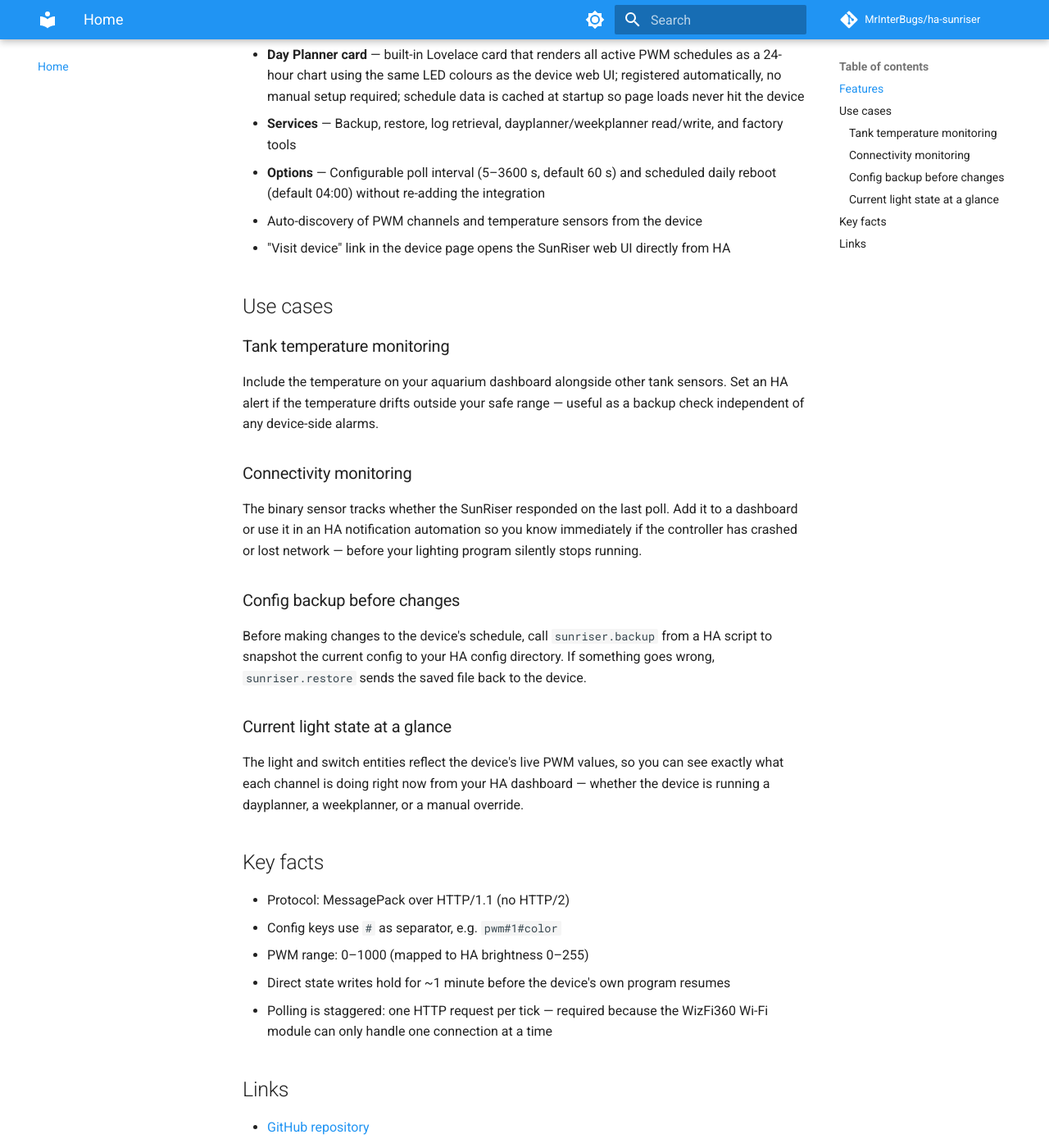
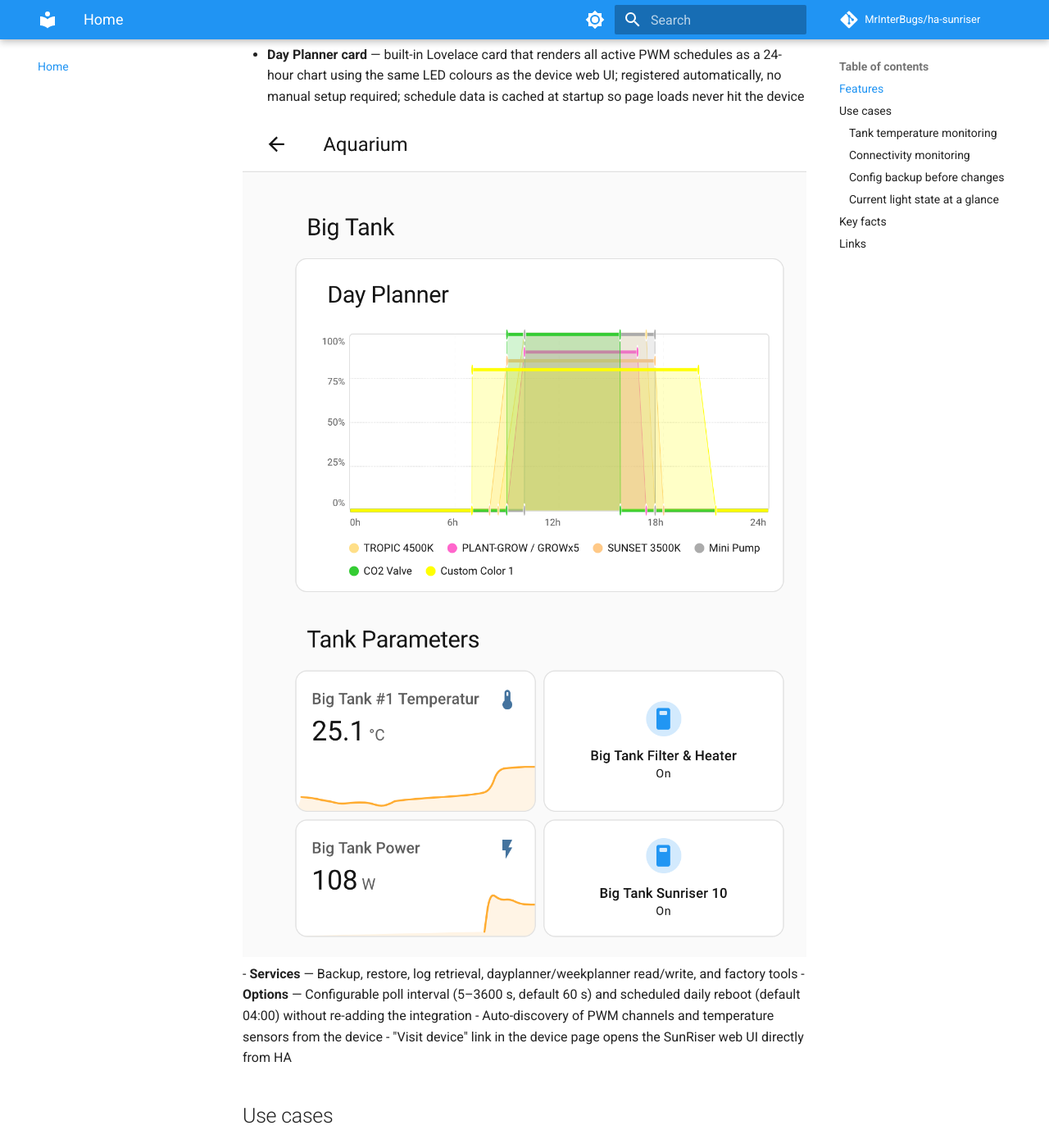
Before and after one commit to MrInterBugs/ha-sunriser, an MkDocs documentation site: the page built from docs/index.md, in a window 1280 px wide and 1400 px high, scrolled down 772 px. Shown: the whole window at 82% size. Built offline with MkDocs 1.6.1 and Material for MkDocs 9.7.7, drawn with Linux system fonts in a browser that asks for light colours; comment, search, counter and statistics services are not loaded.

Commit message:
docs: added images to mkdocs as well

```diff
--- a/docs/index.md
+++ b/docs/index.md
@@ -14,6 +14,8 @@
 - **Binary Sensor** — Connectivity sensor that reports whether the device responded on the last poll cycle
 - **Button** — **Reboot** button to restart the device directly from HA
 - **Day Planner card** — built-in Lovelace card that renders all active PWM schedules as a 24-hour chart using the same LED colours as the device web UI; registered automatically, no manual setup required; schedule data is cached at startup so page loads never hit the device
+
+![Example aquarium dashboard with Day Planner card](images/example_dashboard.png)
 - **Services** — Backup, restore, log retrieval, dayplanner/weekplanner read/write, and factory tools
 - **Options** — Configurable poll interval (5–3600 s, default 60 s) and scheduled daily reboot (default 04:00) without re-adding the integration
 - Auto-discovery of PWM channels and temperature sensors from the device
```
Also changed, not shown: README.md (+1 -1 lines), docs/installation.md (+2 -0 lines), docs/images/device_page.png (added), docs/images/example_dashboard.png (renamed from images/example_dashboard.png), images/device_page.png (deleted).
